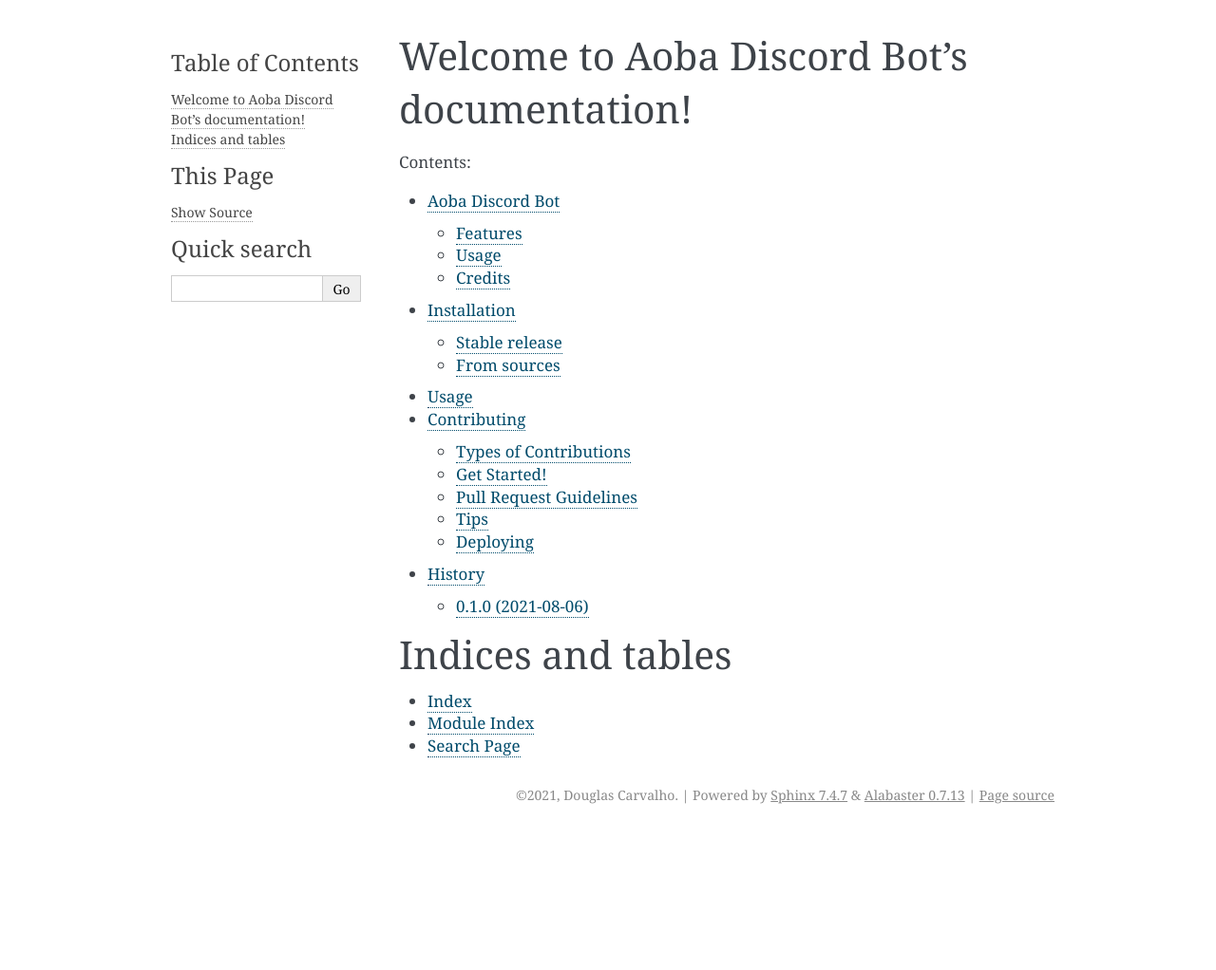
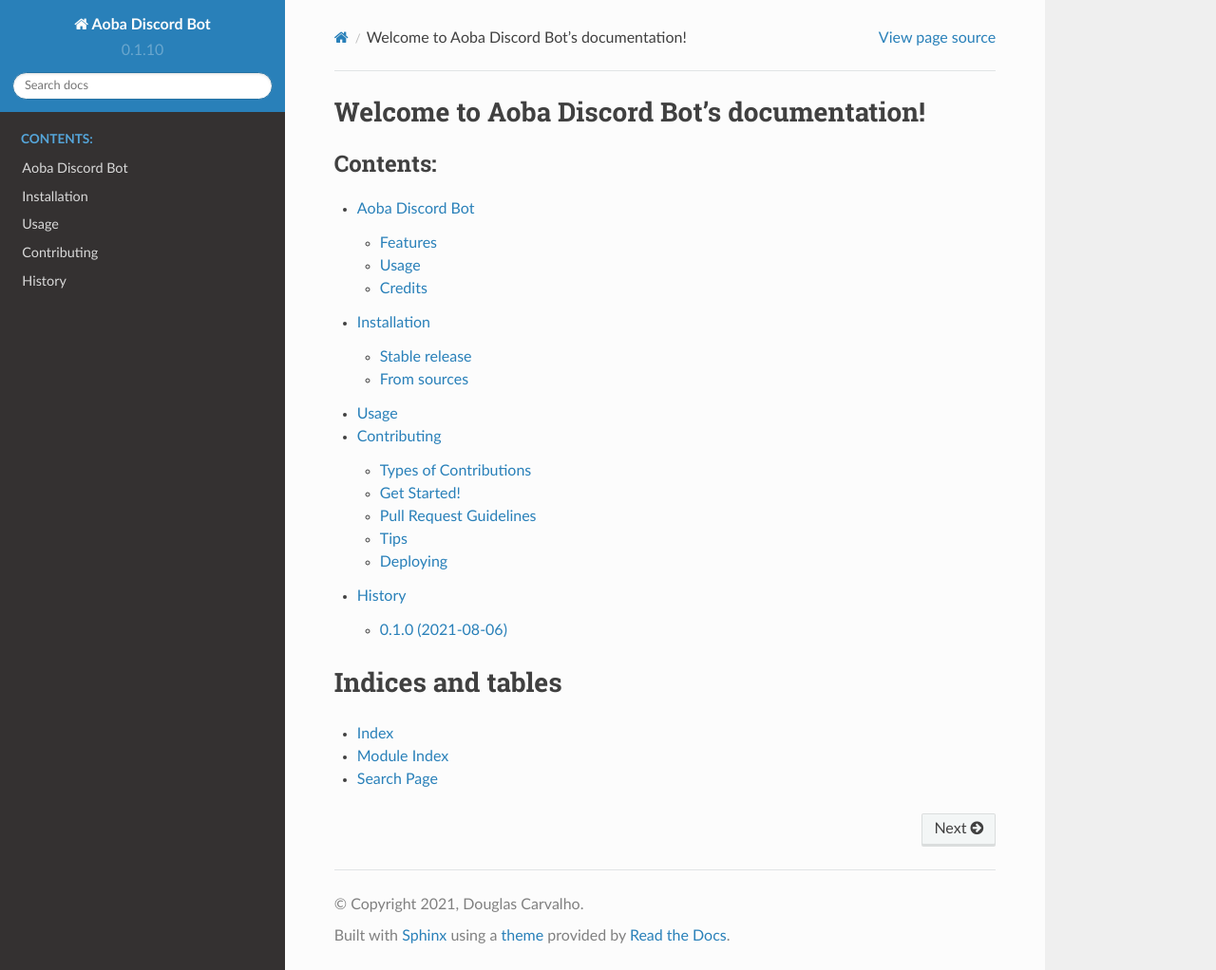
Before and after one commit to douglascdev/aoba_discord_bot, a Sphinx documentation site: the page built from docs/index.rst, in a window 1280 px wide and 1022 px high. Shown: the whole window at 95% size. Built offline with Sphinx 7.4.7 and the Read the Docs theme 2.0.0, drawn with Linux system fonts in a browser that asks for light colours; pages that are not in the unit, such as notebooks, are missing from menus.

Commit message:
Changed docs theme to rtd

```diff
--- a/docs/conf.py
+++ b/docs/conf.py
@@ -84,7 +84,7 @@
 # The theme to use for HTML and HTML Help pages.  See the documentation for
 # a list of builtin themes.
 #
-html_theme = "alabaster"
+html_theme = "sphinx_rtd_theme"
 
 # Theme options are theme-specific and customize the look and feel of a
 # theme further.  For a list of options available for each theme, see the
--- a/requirements_dev.txt
+++ b/requirements_dev.txt
@@ -5,6 +5,7 @@
 tox==3.14.0
 coverage==4.5.4
 Sphinx==1.8.5
+sphinx-rtd-theme==0.5.2
 twine==1.14.0
 Click==7.0
 pytest==6.2.4
```
